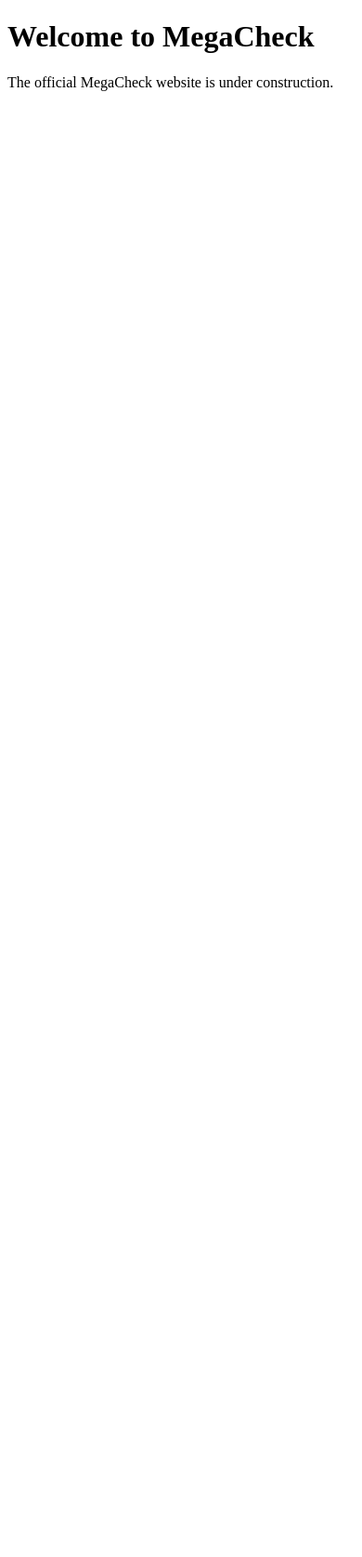
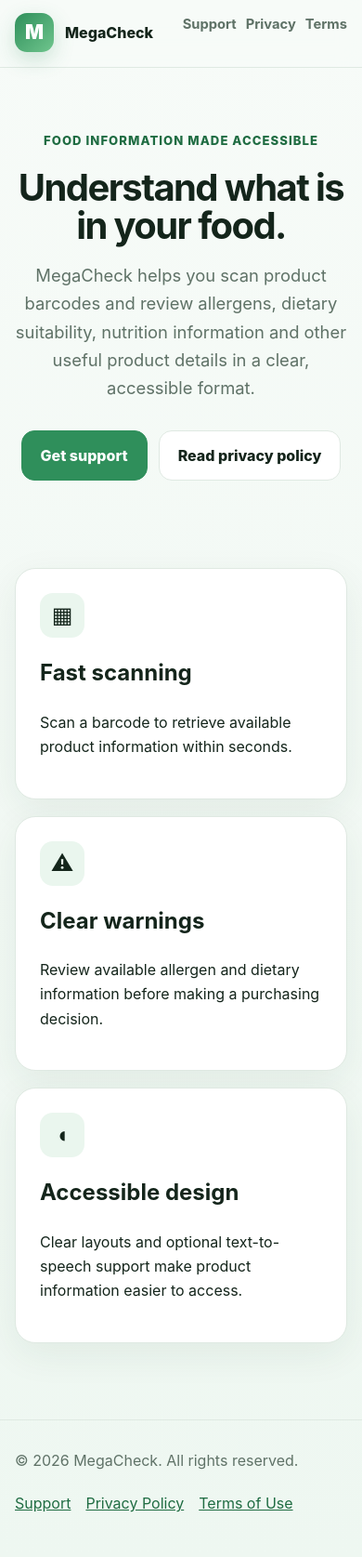
Before and after one commit to TobiMema/MegaCheck, a plain HTML site: page index.html in a window 390 px wide. Shown: the whole page at 93% size. Before the commit the page ends 844 px from the top, so only its background shows below. Drawn offline with Linux system fonts and the light colour scheme.

Commit message:
Add files via upload

```diff
--- a/index.html
+++ b/index.html
@@ -1,11 +1,54 @@
-<!DOCTYPE html>
+<!doctype html>
 <html lang="en">
 <head>
-    <meta charset="UTF-8">
-    <title>MegaCheck</title>
+  <meta charset="utf-8">
+  <meta name="viewport" content="width=device-width, initial-scale=1">
+  <meta name="description" content="MegaCheck helps you scan food products and understand allergens, dietary suitability and nutrition information.">
+  <title>MegaCheck — Understand what is in your food</title>
+  <link rel="stylesheet" href="styles.css">
 </head>
 <body>
-    <h1>Welcome to MegaCheck</h1>
-    <p>The official MegaCheck website is under construction.</p>
+
+<header>
+  <div class="wrap">
+    <nav>
+      <a class="brand" href="index.html"><span class="logo">M</span><span>MegaCheck</span></a>
+      <div class="links">
+        <a href="support.html">Support</a>
+        <a href="privacy.html">Privacy</a>
+        <a href="terms.html">Terms</a>
+      </div>
+    </nav>
+  </div>
+</header>
+
+<section class="hero">
+  <div class="wrap">
+    <div class="eyebrow">Food information made accessible</div>
+    <h1>Understand what is in your food.</h1>
+    <p>MegaCheck helps you scan product barcodes and review allergens, dietary suitability, nutrition information and other useful product details in a clear, accessible format.</p>
+    <div class="actions">
+      <a class="button primary" href="support.html">Get support</a>
+      <a class="button" href="privacy.html">Read privacy policy</a>
+    </div>
+  </div>
+</section>
+<section class="wrap grid" aria-label="MegaCheck features">
+  <div class="card"><div class="icon">▦</div><h2>Fast scanning</h2><p>Scan a barcode to retrieve available product information within seconds.</p></div>
+  <div class="card"><div class="icon">⚠</div><h2>Clear warnings</h2><p>Review available allergen and dietary information before making a purchasing decision.</p></div>
+  <div class="card"><div class="icon">◖</div><h2>Accessible design</h2><p>Clear layouts and optional text-to-speech support make product information easier to access.</p></div>
+</section>
+
+<footer>
+  <div class="wrap footer-row">
+    <div>© 2026 MegaCheck. All rights reserved.</div>
+    <div class="footer-links">
+      <a href="support.html">Support</a>
+      <a href="privacy.html">Privacy Policy</a>
+      <a href="terms.html">Terms of Use</a>
+    </div>
+  </div>
+</footer>
+
 </body>
 </html>
--- /dev/null
+++ b/styles.css
@@ -0,0 +1,78 @@
+:root {
+  --bg: #f7fbf8;
+  --card: #ffffff;
+  --text: #14251b;
+  --muted: #5f7267;
+  --primary: #2f8f5b;
+  --primary-dark: #1f6c42;
+  --line: #dfe9e2;
+  --soft: #eaf6ee;
+}
+* { box-sizing: border-box; }
+html { scroll-behavior: smooth; }
+body {
+  margin: 0;
+  font-family: Inter, ui-sans-serif, system-ui, -apple-system, BlinkMacSystemFont, "Segoe UI", sans-serif;
+  color: var(--text);
+  background: linear-gradient(180deg, #f7fbf8 0%, #eef7f1 100%);
+  line-height: 1.65;
+}
+a { color: var(--primary-dark); }
+.wrap { width: min(1040px, calc(100% - 32px)); margin: 0 auto; }
+header {
+  position: sticky; top: 0; z-index: 10;
+  background: rgba(247,251,248,.9);
+  backdrop-filter: blur(12px);
+  border-bottom: 1px solid var(--line);
+}
+nav { min-height: 72px; display: flex; align-items: center; justify-content: space-between; gap: 20px; }
+.brand { display: flex; align-items: center; gap: 12px; font-weight: 800; text-decoration: none; color: var(--text); }
+.logo {
+  width: 42px; height: 42px; border-radius: 13px;
+  display: grid; place-items: center;
+  color: white; font-size: 21px; font-weight: 900;
+  background: linear-gradient(135deg, var(--primary), #6fc58d);
+  box-shadow: 0 8px 22px rgba(47,143,91,.22);
+}
+.links { display: flex; flex-wrap: wrap; gap: 18px; }
+.links a { color: var(--muted); text-decoration: none; font-weight: 650; }
+.links a:hover { color: var(--primary-dark); }
+.hero { padding: 96px 0 70px; text-align: center; }
+.eyebrow { color: var(--primary-dark); font-weight: 800; letter-spacing: .08em; text-transform: uppercase; font-size: .82rem; }
+h1 { font-size: clamp(2.5rem, 7vw, 5.2rem); line-height: 1.03; margin: 18px auto; max-width: 900px; letter-spacing: -.04em; }
+.hero p { max-width: 720px; margin: 0 auto 30px; color: var(--muted); font-size: 1.15rem; }
+.actions { display: flex; justify-content: center; flex-wrap: wrap; gap: 12px; }
+.button {
+  display: inline-flex; align-items: center; justify-content: center;
+  padding: 13px 20px; border-radius: 14px; text-decoration: none; font-weight: 800;
+  border: 1px solid var(--line); background: var(--card); color: var(--text);
+}
+.button.primary { background: var(--primary); border-color: var(--primary); color: white; }
+.grid { display: grid; grid-template-columns: repeat(3, 1fr); gap: 18px; padding: 24px 0 82px; }
+.card {
+  background: var(--card); border: 1px solid var(--line); border-radius: 22px;
+  padding: 26px; box-shadow: 0 12px 40px rgba(25,75,46,.07);
+}
+.card h2, .card h3 { margin-top: 0; }
+.icon { width: 48px; height: 48px; border-radius: 14px; display: grid; place-items: center; background: var(--soft); font-size: 24px; margin-bottom: 18px; }
+main.page { padding: 58px 0 82px; }
+.page article {
+  max-width: 820px; margin: 0 auto;
+  background: var(--card); border: 1px solid var(--line);
+  border-radius: 24px; padding: clamp(24px, 5vw, 48px);
+  box-shadow: 0 12px 40px rgba(25,75,46,.07);
+}
+.page h1 { font-size: clamp(2.2rem, 5vw, 3.8rem); margin: 0 0 10px; }
+.page h2 { margin-top: 34px; padding-top: 8px; }
+.meta { color: var(--muted); margin-bottom: 30px; }
+.notice { background: var(--soft); border-left: 4px solid var(--primary); padding: 16px 18px; border-radius: 10px; }
+.contact { background: var(--soft); padding: 20px; border-radius: 16px; }
+footer { border-top: 1px solid var(--line); padding: 30px 0 44px; color: var(--muted); }
+.footer-row { display: flex; justify-content: space-between; gap: 20px; flex-wrap: wrap; }
+.footer-links { display: flex; gap: 16px; flex-wrap: wrap; }
+@media (max-width: 760px) {
+  .grid { grid-template-columns: 1fr; }
+  .links { gap: 10px; font-size: .92rem; }
+  nav { align-items: flex-start; padding: 14px 0; }
+  .hero { padding-top: 68px; }
+}
```
Also changed, not shown: privacy.html (added, +91 -0 lines), support.html (added, +62 -0 lines), terms.html (added, +77 -0 lines), 1 other file.
